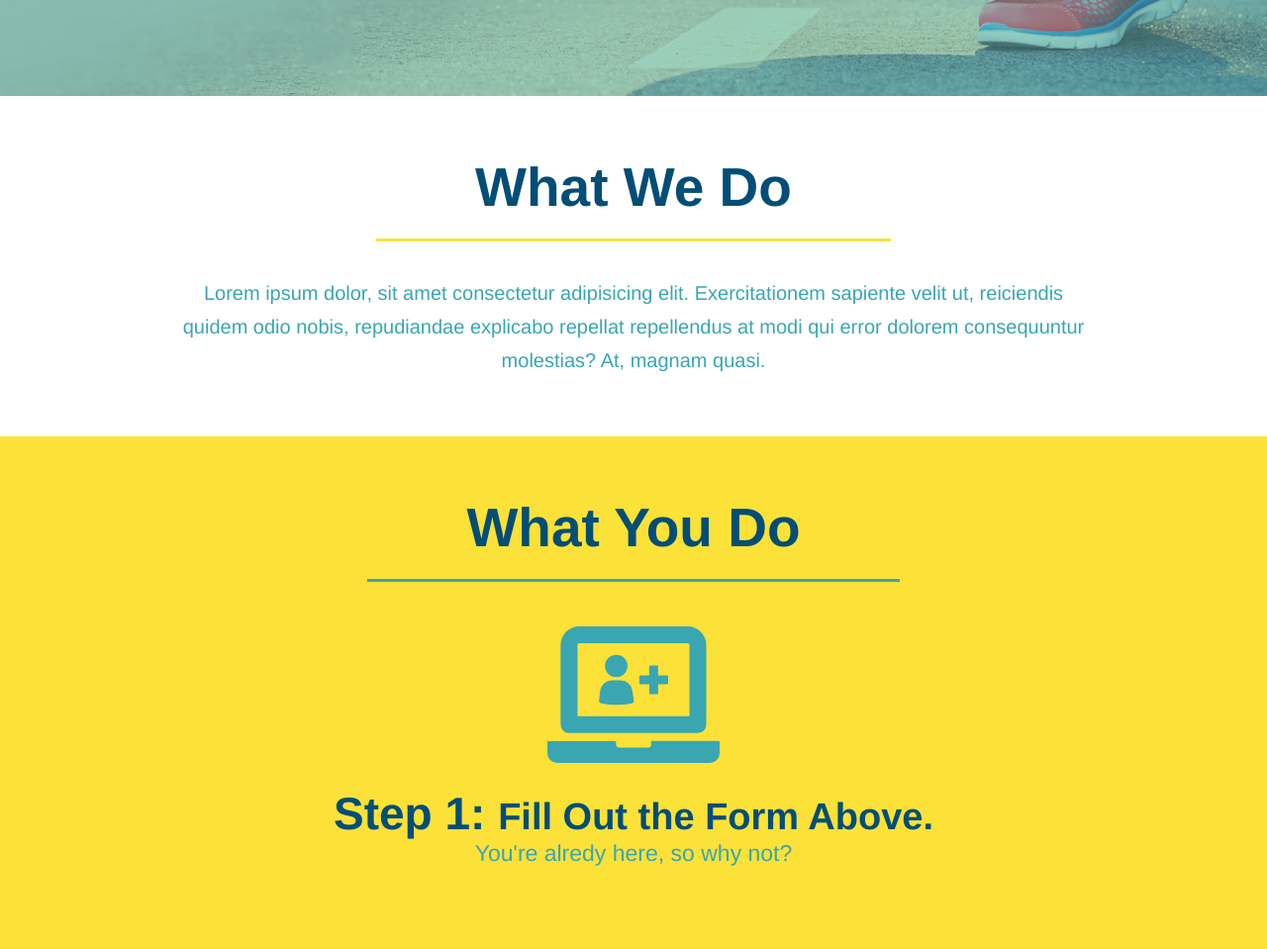
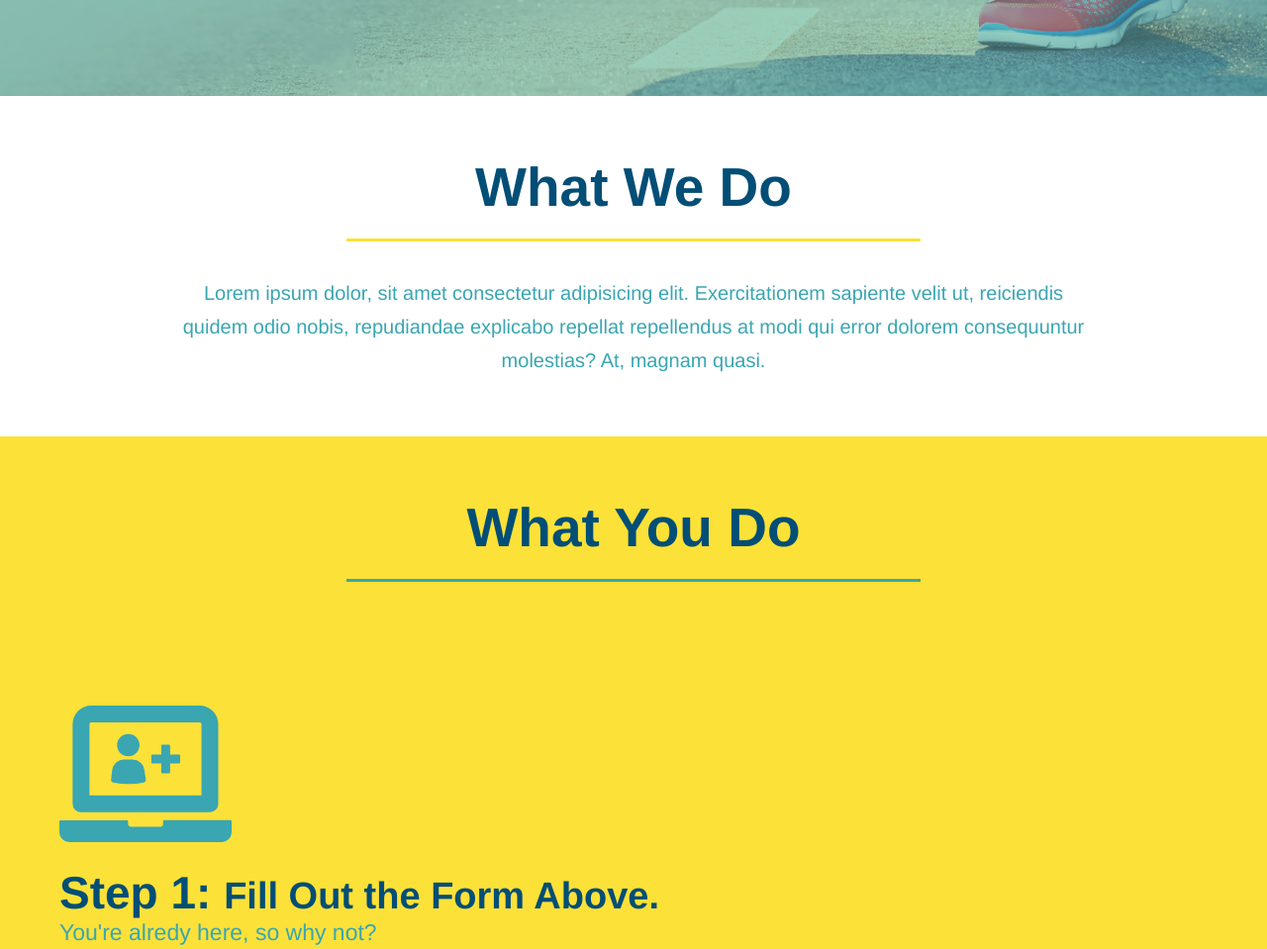
Before and after one commit to apatheticjedi/run-buddy, a plain HTML site: page index.html in a window 1280 px wide. Shown: the part 621-1580 px from the top of the page at 99% size. Drawn offline with Linux system fonts and the light colour scheme.

Commit message:
add flexbox to section titles

```diff
--- a/assets/css/style.css
+++ b/assets/css/style.css
@@ -144,25 +144,23 @@ section {
 }
 /* Hero Style End */
 
-.intro {
-    text-align: center;
-}
-
 .intro p {
     line-height: 1.7;
     color: #39a6b2;
     width: 80%;
     font-size: 20px;
     margin: 0 auto;
+    text-align: center;
 }
 
 .section-title {
     font-size: 55px;
     color: #024e76;
-    margin-bottom: 35px;
-    padding: 0 100px 20px 100px;
-    display: inline-block;
     border-bottom: 3px solid;
+    padding-bottom: 20px;
+    text-align: center;
+    margin: 0 auto 35px auto;
+    width: 50%;
 }
 
 .primary-border {
@@ -174,7 +172,6 @@ section {
 }
 
 .steps {
-    text-align: center;
     background: #fce138;
 }
 
@@ -200,10 +197,6 @@ section {
 
 .steps span {
     font-size: 38px;
-}
-
-.trainers {
-    text-align: center;
 }
 
 .trainer {
@@ -241,17 +234,9 @@ section {
     line-height: 1.3;
 }
 
-.text-left {
-    text-align: left;
-}
-
-.text-right {
-    text-align: right;
-}
 
 /* REACH OUT STYLES START */
 .contact {
-    text-align: center;
     background: #024e76;
 }
 
@@ -290,3 +275,15 @@ section {
 }
 
 /*REACH OUT STYLES END*/
+
+.text-left {
+    text-align: left;
+}
+
+.text-right {
+    text-align: right;
+}
+
+.flex-row {
+    display: flex;
+}
--- a/index.html
+++ b/index.html
@@ -37,7 +37,9 @@
         <div class="hero-cta">
             <h2>Start Building Habits.</h2>
             <p>
-                    Lorem ipsum dolor sit amet consectetur adipisicing elit. Commodi vitae temporibus aut recusandae numquam similique a accusantium, placeat voluptate perspiciatis adipisci quisquam quos et nihil eius illum, deserunt doloremque omnis.
+                Lorem ipsum dolor sit amet consectetur adipisicing elit. Commodi vitae temporibus aut recusandae numquam
+                similique a accusantium, placeat voluptate perspiciatis adipisci quisquam quos et nihil eius illum,
+                deserunt doloremque omnis.
             </p>
         </div>
         <div class="hero-form">
@@ -72,17 +74,24 @@
     </section>
 
     <!--"what we do" section-->
-        <section  id="what-we-do" class="intro">
+    <section id="what-we-do" class="intro">
+        <div class="flex-row">
             <h2 class="section-title primary-border">What We Do</h2>
+        </div>
+        <div class="flex-row">
             <p>
-            Lorem ipsum dolor, sit amet consectetur adipisicing elit. Exercitationem sapiente velit ut, reiciendis quidem odio nobis, repudiandae explicabo repellat repellendus at modi qui error dolorem consequuntur molestias? At, magnam quasi.
+                Lorem ipsum dolor, sit amet consectetur adipisicing elit. Exercitationem sapiente velit ut, reiciendis
+                quidem odio nobis, repudiandae explicabo repellat repellendus at modi qui error dolorem consequuntur
+                molestias? At, magnam quasi.
             </p>
+        </div>
     </section>
 
     <!--"what you do" section-->
     <section id="what-you-do" class="steps">
+        <div class="flex-row">
             <h2 class="section-title secondary-border"> What You Do</h2>
-
+        </div>
         <div>
             <img src="./assets/images/step-1.svg" alt="" />
             <h3>Step 1: <span>Fill Out the Form Above.</span></h3>
@@ -110,14 +119,18 @@
 
     <!--"meet the trainers" section-->
     <section id="your-trainers" class="trainers">
+        <div class="flex-row">
             <h2 class="section-title primary-border">Your Trainers</h2>
+        </div>
         <article class="trainer">
             <img src="./assets/images/trainer-1.jpg" alt="Arron Stephens in his workout clothes, ready to pump iron" />
             <div class="trainer-bio text-left">
                 <h3>Arron Stephens</h3>
                 <h4>Speed / Strength</h4>
                 <p>
-                        Lorem ipsum dolor sit amet consectetur adipisicing elit. A dolores, dolorum quod temporibus in molestiae blanditiis sequi voluptates eaque. Ut accusantium qui officiis temporibus rem neque adipisci inventore veniam debitis.
+                    Lorem ipsum dolor sit amet consectetur adipisicing elit. A dolores, dolorum quod temporibus in
+                    molestiae blanditiis sequi voluptates eaque. Ut accusantium qui officiis temporibus rem neque
+                    adipisci inventore veniam debitis.
                 </p>
             </div>
         </article>
@@ -127,19 +140,24 @@
                 <h3>Joanna Gill</h3>
                 <h4>Endurance</h4>
                 <p>
-                        Lorem ipsum dolor sit amet consectetur adipisicing elit. Dolorem praesentium blanditiis, cupiditate repellendus vitae voluptas, veritatis accusamus esse voluptates tempora illum non facilis distinctio excepturi nesciunt, laborum voluptatibus beatae! Corrupti.
+                    Lorem ipsum dolor sit amet consectetur adipisicing elit. Dolorem praesentium blanditiis, cupiditate
+                    repellendus vitae voluptas, veritatis accusamus esse voluptates tempora illum non facilis distinctio
+                    excepturi nesciunt, laborum voluptatibus beatae! Corrupti.
                 </p>
             </div>
             <img src="./assets/images/trainer-2.jpg" alt="Joanna Gill cooling off after a workout" />
         </article>
 
         <article class="trainer">
-                <img src="./assets/images/trainer-3.jpg" alt="Harry Smith wearing a headband and lifting comically small pink weights" />
+            <img src="./assets/images/trainer-3.jpg"
+                alt="Harry Smith wearing a headband and lifting comically small pink weights" />
             <div class="trainer-bio text-left">
                 <h3>Harry "the Headband" Smith</h3>
                 <h4>Strength</h4>
                 <p>
-                    Lorem ipsum dolor sit amet consectetur adipisicing elit. Corporis facere, quidem provident iure, aliquam repellat fugit, excepturi dolor tempora officiis quasi? Ut sapiente nihil nostrum eaque! Vero accusamus illum tenetur!
+                    Lorem ipsum dolor sit amet consectetur adipisicing elit. Corporis facere, quidem provident iure,
+                    aliquam repellat fugit, excepturi dolor tempora officiis quasi? Ut sapiente nihil nostrum eaque!
+                    Vero accusamus illum tenetur!
                 </p>
             </div>
         </article>
@@ -147,13 +165,13 @@
 
     <!--"reach out" section-->
     <section id="reach-out" class="contact">
+        <div class="flex-row">
             <h2 class="section-title secondary-border">Reach Out</h2>
+        </div>
         <div class="contact-info">
             <iframe
                 src="https://www.google.com/maps/embed?pb=!1m14!1m12!1m3!1d22385.93083284641!2d-122.57722030000001!3d45.46494179999999!2m3!1f0!2f0!3f0!3m2!1i1024!2i768!4f13.1!5e0!3m2!1sen!2sus!4v1657745777535!5m2!1sen!2sus"
-                style="border:0;"
-                allowfullscreen=""
-                loading="lazy">
+                style="border:0;" allowfullscreen="" loading="lazy">
             </iframe>
             <div class="contact-form">
                 <h3>Contact Us</h3>
@@ -189,10 +207,11 @@
     <footer>
         <h2>❤️ Made with love by Run Buddy.</h2>
         <div>
-                <a href="./privacy-policy.html">Read Our Privacy Policy</a><br/>
+            <a href="./privacy-policy.html">Read Our Privacy Policy</a><br />
             &copy; 2022 Run Buddy, Inc.
         </div>
     </footer>
 
 </body>
+
 </html>
```
Lines whose indentation alone changed are shown as unchanged.
